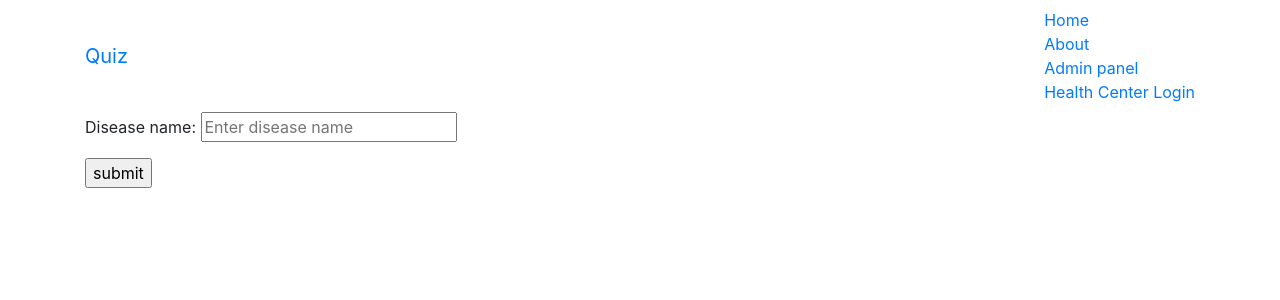
After one commit to akashp90/EnggProject, a Flask app: page /download_template in a window 1280 px wide. The commit adds this page. Shown: the top 300 px of the page. Run offline with Flask 2, Linux system fonts and the light colour scheme; some libraries are stand-ins or nearby versions.

Commit message:
Add download disease template functionality

```diff
--- a/app.py
+++ b/app.py
@@ -34,6 +34,7 @@ def _init_routes():
     api.add_resource(Output,"/output/<path:path>",methods=["GET"])
     api.add_resource(GenRep,"/gen",methods=["GET"])
     api.add_resource(Algo,"/algo",methods=["GET"])
+    api.add_resource(DownloadTemplate,"/download_template", methods=["GET","POST"])
 
 
 
--- a/handlers/__init__.py
+++ b/handlers/__init__.py
@@ -6,3 +6,4 @@ from handlers.dashboard_phc import *
 from handlers.dump_to_database import DumpToDatabase
 from handlers.logout import *
 from handlers.reports import *
+from handlers.download_template import *
--- /dev/null
+++ b/handlers/download_template.py
@@ -0,0 +1,26 @@
+from flask_restful import Resource
+from flask import render_template, make_response, send_file, request, flash
+import csv
+from models import Diarrhea
+# TODO can make a radio button to choose the disease instead of user input
+
+class DownloadTemplate(Resource):
+    def get(self):
+        headers = {'Content-Type': 'text/html'}
+        return make_response(render_template('download_template.html'),200,headers)
+
+    def post(self):
+        disease_name = request.form['disease_name']
+        column_names = []
+        print(disease_name)
+        if disease_name == 'Diarrhea':
+            column_names = Diarrhea.__table__.columns.keys()
+        if len(column_names) == 0:
+            error = "Disease not supported yet"
+            headers = {'Content-Type': 'text/html'}
+            return make_response(render_template("download_template.html", error=error),200,headers)
+
+        with open('template.csv','w', newline='') as file:
+            writer = csv.writer(file)
+            writer.writerow(column_names)
+        return send_file('template.csv', as_attachment=True, attachment_filename=disease_name.upper() + '_DD_MM_YYYY.csv')
--- a/handlers/upload_csv.py
+++ b/handlers/upload_csv.py
@@ -12,6 +12,7 @@ from werkzeug.utils import secure_filename
 import os
 from handlers.dump_to_database import DumpToDatabase
 import pandas as pd
+import csv
 
 ALLOWED_EXTENSIONS = {"csv"}
 MANDATORY_COLUMN_NAMES = ["Date", "Disease", "Age"]
@@ -33,6 +34,7 @@ def validate_csv(file, filename, mandatory_column_names):
 
 class UploadCSV(Resource):
     def get(self):
+
         headers = {"Content-Type": "text/html"}
         return make_response(render_template("upload_csv.html"), 200, headers)
 
--- a/models/__init__.py
+++ b/models/__init__.py
@@ -1,5 +1,5 @@
 
 from models.phc_user import PHCUser
 from models.district_healthcare_report import DistrictHealthcareReport
-from models.medicaldata import medicaldata, centreloc, reports, algorithms
+from models.medicaldata import *
 from models.diseases import Diseases
--- /dev/null
+++ b/template.csv
@@ -0,0 +1 @@
+id,EntryTime,CentreCode,Disease,Age,NoOfCases
--- /dev/null
+++ b/templates/download_template.html
@@ -0,0 +1,9 @@
+{% extends 'layout.html' %}
+
+{% block body %}
+<form method="POST" action="">
+    <p>Disease name: <input type='text' name="disease_name" placeholder="Enter disease name"> </p>
+    <input type="submit" value="submit">
+</form>
+
+{% endblock %}
--- a/templates/upload_csv.html
+++ b/templates/upload_csv.html
@@ -1,6 +1,7 @@
 {% extends 'layout.html' %}
 
 {% block body %}
+<a href='/download_template'> Download template </a>
 
 <form method="POST" enctype=multipart/form-data> <input type=file name=file> <input type='submit' value='upload'>
 </form> {% endblock %}
```
Also changed, not shown: 1 other file.
